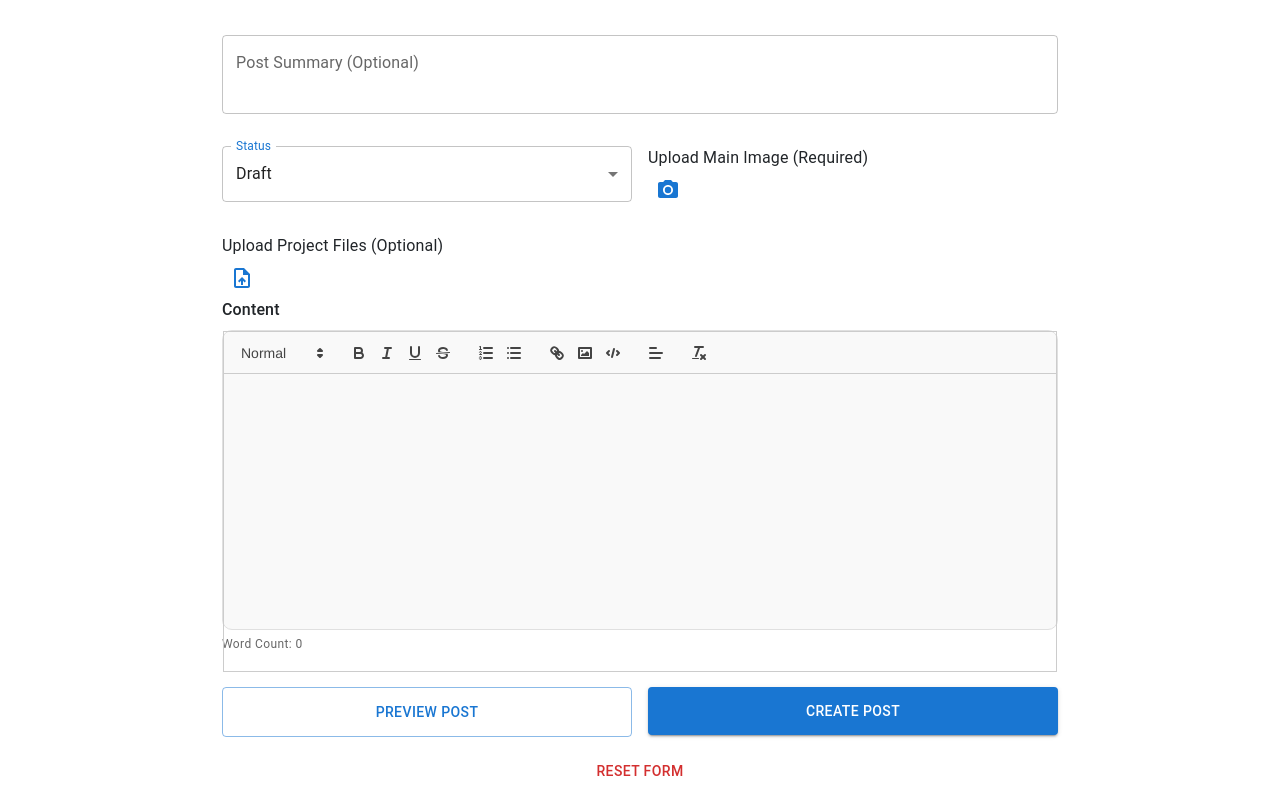
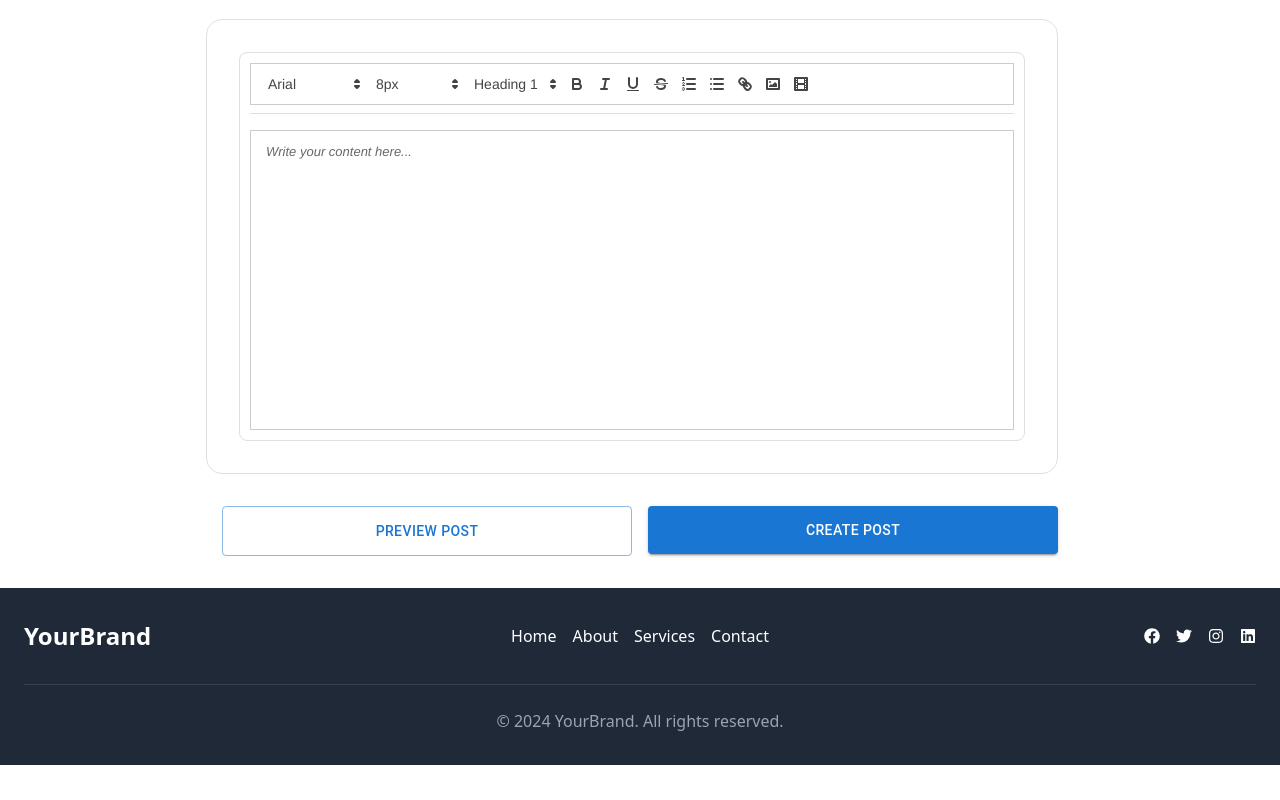
Before and after one commit to maaz-official/Blog-Project, a React (Create React App) app in the folder frontend/: page /admin/posts/create in a window 1280 px wide. Shown: the part 580-1380 px from the top of the page. After the commit the page ends 1345 px from the top, so only its background shows below. Built offline with nearby package versions, Linux system fonts and the light colour scheme; sample sign-in values are in the browser's storage.

Commit message:
Create Post added quill react module and more things

```diff
--- a/frontend/package.json
+++ b/frontend/package.json
@@ -6,6 +6,7 @@
     "@emotion/react": "^11.13.3",
     "@emotion/styled": "^11.13.0",
     "@heroicons/react": "^1.0.6",
+    "@iconify/react": "^5.0.2",
     "@material-tailwind/react": "^2.1.10",
     "@mui/icons-material": "^6.1.1",
     "@mui/material": "^6.1.1",
--- a/frontend/src/pages/admin/adminComponents/creates/CreatePost.js
+++ b/frontend/src/pages/admin/adminComponents/creates/CreatePost.js
@@ -1,25 +1,18 @@
-import React, { useState, useEffect } from 'react';
-import { Box, Button, TextField, Select, MenuItem, Typography, FormControl, InputLabel, Grid, IconButton, Stack, useMediaQuery } from '@mui/material';
-import ReactQuill from 'react-quill';
-import 'react-quill/dist/quill.snow.css';
-import hljs from 'highlight.js';
-import 'highlight.js/styles/github.css'; // Import highlight.js theme
-import { PhotoCamera, UploadFile } from '@mui/icons-material';
+import React, { useState } from 'react';
+import { Box, Button, TextField, Select, MenuItem, Typography, FormControl, InputLabel, Grid, IconButton, useMediaQuery } from '@mui/material';
+import { PhotoCamera } from '@mui/icons-material';
+import QuillEditor from '../../quill/QuillEditor';  // Import the QuillEditor component
 
 const CreatePost = () => {
   const [title, setTitle] = useState('');
   const [category, setCategory] = useState('');
   const [tags, setTags] = useState([]);
-  const [content, setContent] = useState('');
+  const [content, setContent] = useState('');  // Content managed via QuillEditor
   const [seoTitle, setSeoTitle] = useState('');
   const [seoDescription, setSeoDescription] = useState('');
-  const [status, setStatus] = useState('draft'); // For post status
-  const [summary, setSummary] = useState(''); // Optional summary
-  const [author, setAuthor] = useState(''); // For selecting the author
-  const [wordCount, setWordCount] = useState(0); // Word counter for content
-  const [uploadedImage, setUploadedImage] = useState(null); // For image upload
-  const [uploadedFile, setUploadedFile] = useState(null); // For file upload
-  const [imageError, setImageError] = useState(false); // For main image validation
+  const [author, setAuthor] = useState('');
+  const [uploadedImage, setUploadedImage] = useState(null);  // Image upload
+  const [imageError, setImageError] = useState(false);  // Main image validation error
 
   const isMobile = useMediaQuery('(max-width:600px)');
 
@@ -28,23 +21,9 @@ const CreatePost = () => {
   const availableTags = ['React', 'JavaScript', 'Web Development', 'SEO', 'Programming'];
   const availableAuthors = ['John Doe', 'Jane Smith', 'Alex Johnson'];
 
-  // Syntax highlighting setup for code blocks
-  useEffect(() => {
-    hljs.configure({
-      languages: ['javascript', 'html', 'css', 'python', 'bash', 'json'],
-    });
-  }, []);
-
-  // Handle content change and word count
-  const handleContentChange = (value) => {
-    setContent(value);
-    setWordCount(value.replace(/<(.|\n)*?>/g, '').split(/\s+/).filter((word) => word.length > 0).length);
-  };
-
   // Handle form submission
   const handleSubmit = (e) => {
     e.preventDefault();
-
     if (!uploadedImage) {
       setImageError(true);
       return;
@@ -57,34 +36,11 @@ const CreatePost = () => {
       content,
       seoTitle,
       seoDescription,
-      status,
-      summary,
       author,
       uploadedImage,
-      uploadedFile,
     };
     console.log('Post Data:', postData);
     // Perform API call here
-  };
-
-  // Handle post preview
-  const handlePreview = () => {
-    if (!uploadedImage) {
-      setImageError(true);
-      return;
-    }
-    const postPreviewData = {
-      title,
-      category,
-      tags,
-      content,
-      seoTitle,
-      seoDescription,
-      summary,
-      author,
-      status: 'Preview',
-    };
-    console.log('Preview Data:', postPreviewData);
   };
 
   // Handle image upload
@@ -96,28 +52,6 @@ const CreatePost = () => {
       setImageError(false); // Reset error on successful image upload
     };
     reader.readAsDataURL(file);
-  };
-
-  // Handle file upload
-  const handleFileUpload = (e) => {
-    const file = e.target.files[0];
-    setUploadedFile(file);
-  };
-
-  // Reset form
-  const handleReset = () => {
-    setTitle('');
-    setCategory('');
-    setTags([]);
-    setContent('');
-    setSeoTitle('');
-    setSeoDescription('');
-    setStatus('draft');
-    setSummary('');
-    setAuthor('');
-    setUploadedImage(null);
-    setUploadedFile(null);
-    setWordCount(0);
   };
 
   return (
@@ -238,36 +172,6 @@ const CreatePost = () => {
             />
           </Grid>
 
-          {/* Post Summary */}
-          <Grid item xs={12}>
-            <TextField
-              fullWidth
-              label="Post Summary (Optional)"
-              variant="outlined"
-              value={summary}
-              onChange={(e) => setSummary(e.target.value)}
-              multiline
-              rows={2}
-              sx={{ mb: 2 }}
-            />
-          </Grid>
-
-          {/* Post Status */}
-          <Grid item xs={12} md={6}>
-            <FormControl fullWidth>
-              <InputLabel sx={{ color: '#1976D2' }}>Status</InputLabel>
-              <Select
-                value={status}
-                onChange={(e) => setStatus(e.target.value)}
-                label="Status"
-                sx={{ mb: 2 }}
-              >
-                <MenuItem value="draft">Draft</MenuItem>
-                <MenuItem value="published">Published</MenuItem>
-              </Select>
-            </FormControl>
-          </Grid>
-
           {/* Image Upload */}
           <Grid item xs={12} md={6}>
             <Typography>Upload Main Image (Required)</Typography>
@@ -287,43 +191,23 @@ const CreatePost = () => {
             )}
           </Grid>
 
-          {/* File Upload for Code Files */}
-          <Grid item xs={12} md={6}>
-            <Typography>Upload Project Files (Optional)</Typography>
-            <IconButton color="primary" aria-label="upload file" component="label">
-              <input hidden accept=".js,.html,.css,.py" type="file" onChange={handleFileUpload} />
-              <UploadFile />
-            </IconButton>
-            {uploadedFile && (
-              <Typography variant="body2" color="textSecondary" mt={2}>
-                {uploadedFile.name}
-              </Typography>
-            )}
-          </Grid>
+          {/* QuillEditor Integration */}
+          <Box
+            mb={4}
+            sx={{
+              backgroundColor: '#ffffff',
+              borderRadius: '16px',
+              padding: isMobile ? 2 : 4,
+              border: '1px solid #e0e0e0',
+              width: '100%',
+            }}
+          >
+            <QuillEditor
+              value={content}
+              onChange={(value) => setContent(value)}  // Pass content state to QuillEditor
+            />
+          </Box>
         </Grid>
-
-        {/* Post Content */}
-        <Box mb={4}>
-          <Typography mb={1} fontWeight="medium">
-            Content
-          </Typography>
-          <ReactQuill
-            value={content}
-            onChange={handleContentChange}
-            theme="snow"
-            modules={quillModules}
-            formats={quillFormats}
-            style={{
-              height: isMobile ? '200px' : '300px',
-              borderRadius: '10px',
-              backgroundColor: '#f9f9f9',
-              border: '1px solid #e0e0e0'
-            }}
-          />
-          <Typography variant="caption" color="textSecondary">
-            Word Count: {wordCount}
-          </Typography>
-        </Box>
 
         {/* Submit and Preview Buttons */}
         <Grid container spacing={2}>
@@ -332,7 +216,6 @@ const CreatePost = () => {
               variant="outlined"
               color="primary"
               fullWidth
-              onClick={handlePreview}
               sx={{ py: 1.5, '&:hover': { backgroundColor: '#f5f5f5' } }}
             >
               Preview Post
@@ -356,45 +239,9 @@ const CreatePost = () => {
             </Button>
           </Grid>
         </Grid>
-        <Button
-          variant="text"
-          color="error"
-          onClick={handleReset}
-          fullWidth
-          sx={{ mt: 2 }}
-        >
-          Reset Form
-        </Button>
       </form>
     </Box>
   );
 };
 
-// Custom Quill modules and formats for code blocks
-const quillModules = {
-  syntax: true, // Enable syntax highlighting
-  toolbar: [
-    [{ header: [1, 2, 3, false] }],
-    ['bold', 'italic', 'underline', 'strike'],
-    [{ list: 'ordered' }, { list: 'bullet' }],
-    ['link', 'image', 'code-block'],
-    [{ align: [] }],
-    ['clean'], // Clear formatting
-  ],
-};
-
-const quillFormats = [
-  'header',
-  'bold',
-  'italic',
-  'underline',
-  'strike',
-  'list',
-  'bullet',
-  'link',
-  'image',
-  'code-block',
-  'align',
-];
-
 export default CreatePost;
--- /dev/null
+++ b/frontend/src/pages/admin/quill/QuillEditor.js
@@ -0,0 +1,51 @@
+import React, { useState } from 'react';
+import ReactQuill from 'react-quill';
+import 'react-quill/dist/quill.snow.css';
+import QuillEditorToolbar from './QuillEditorToolbar';
+import { Box } from '@mui/material';
+
+export default function QuillEditor({ value, onChange }) {
+  const quillModules = {
+    toolbar: {
+      container: '#toolbar', // ID of the toolbar
+    },
+    history: {
+      delay: 500,
+      maxStack: 100,
+      userOnly: true,
+    },
+  };
+
+  const quillFormats = [
+    'header',
+    'bold',
+    'italic',
+    'underline',
+    'strike',
+    'list',
+    'bullet',
+    'link',
+    'image',
+    'video',
+    'indent',
+    'align',
+  ];
+
+  return (
+    <Box sx={{ border: '1px solid #e0e0e0', borderRadius: '8px', padding: '10px' }}>
+      <QuillEditorToolbar />
+      <ReactQuill
+        value={value}
+        onChange={onChange}
+        modules={quillModules}
+        formats={quillFormats}
+        placeholder="Write your content here..."
+        style={{
+          height: '300px',
+          borderRadius: '8px',
+          backgroundColor: '#fff',
+        }}
+      />
+    </Box>
+  );
+}
--- /dev/null
+++ b/frontend/src/pages/admin/quill/QuillEditorToolbar.js
@@ -0,0 +1,50 @@
+import React from 'react';
+import { Box } from '@mui/material';
+
+const FONT_FAMILY = ['Arial', 'Tahoma', 'Georgia', 'Impact', 'Verdana'];
+const FONT_SIZE = ['8px', '12px', '16px', '24px', '32px'];
+const HEADINGS = ['Heading 1', 'Heading 2', 'Heading 3'];
+
+export default function QuillEditorToolbar() {
+  return (
+    <Box sx={{ borderBottom: '1px solid #e0e0e0', mb: 2, pb: 1 }}>
+      <div id="toolbar">
+        <select className="ql-font">
+          {FONT_FAMILY.map((font) => (
+            <option key={font} value={font}>
+              {font}
+            </option>
+          ))}
+        </select>
+
+        <select className="ql-size">
+          {FONT_SIZE.map((size) => (
+            <option key={size} value={size}>
+              {size}
+            </option>
+          ))}
+        </select>
+
+        <select className="ql-header">
+          {HEADINGS.map((heading, index) => (
+            <option key={index} value={index + 1}>
+              {heading}
+            </option>
+          ))}
+        </select>
+
+        <button className="ql-bold" />
+        <button className="ql-italic" />
+        <button className="ql-underline" />
+        <button className="ql-strike" />
+
+        <button className="ql-list" value="ordered" />
+        <button className="ql-list" value="bullet" />
+
+        <button className="ql-link" />
+        <button className="ql-image" />
+        <button className="ql-video" />
+      </div>
+    </Box>
+  );
+}
```
Also changed, not shown: 1 other file (tests, documents, lock files or other folders).
